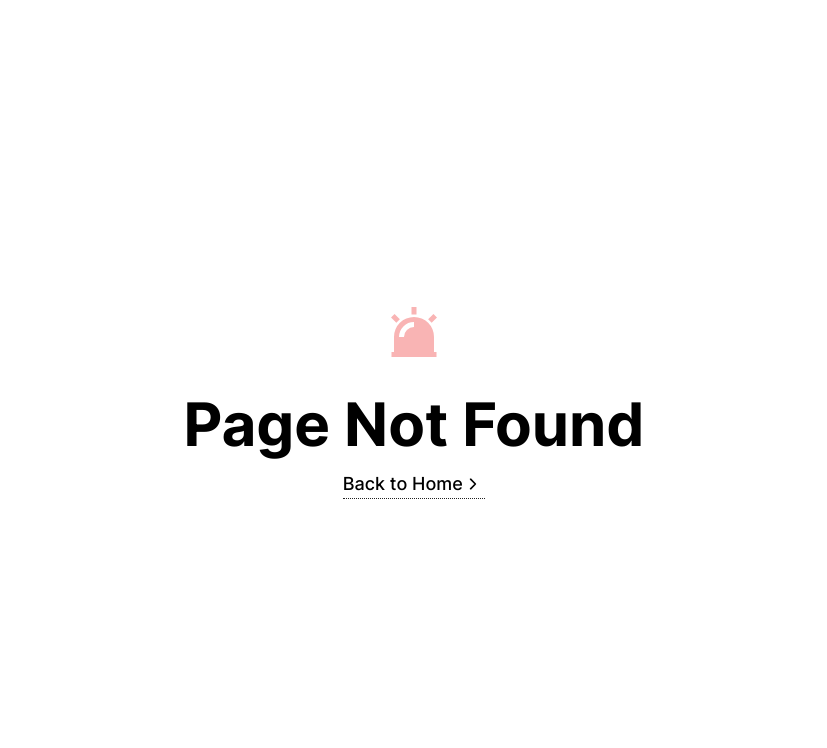
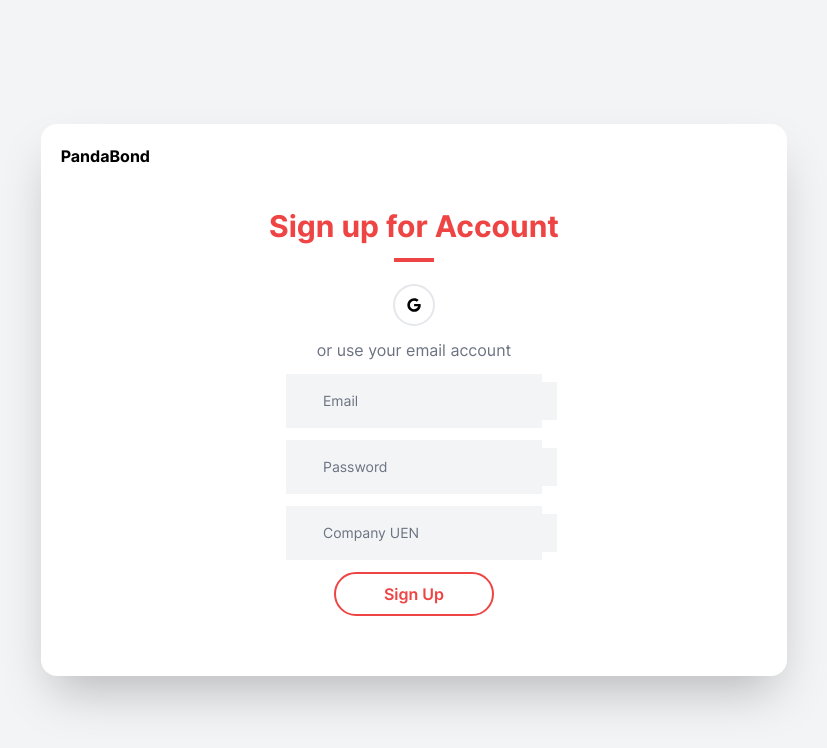
Before and after one commit to fintech-month-hackathon-2023/pandabond_frontend, a Next.js app: page /login/SignUpPage in a window 1280 px wide. Before the commit this address had no page. Shown: the top 748 px of the page, without its empty margins (226-1053 px from the left). Built offline with nearby package versions, Linux system fonts and the light colour scheme.

Commit message:
feat: signup page barebones, lacking upload file

```diff
--- a/src/components/landingpage/ServicesDisplay.tsx
+++ b/src/components/landingpage/ServicesDisplay.tsx
@@ -1,6 +1,7 @@
+import Link from 'next/link';
 import { FC, useState } from 'react';
+
 import ServiceDisplay from './ServiceDisplay';
-import Link from 'next/link';
 
 const ServicesDisplay: FC = () => {
   const [isModalOpen, setIsModalOpen] = useState(false);
@@ -34,12 +35,12 @@ const ServicesDisplay: FC = () => {
       <ServiceDisplay
         setService={setService}
         setIsModalOpen={setIsModalOpen}
-        service={'Create Your Own Bonds'}
+        service='Create Your Own Bonds'
       />
       <ServiceDisplay
         setService={setService}
         setIsModalOpen={setIsModalOpen}
-        service={'purchase bonds'}
+        service='purchase bonds'
       />
     </div>
   );
--- a/src/components/navbar/SignButton.tsx
+++ b/src/components/navbar/SignButton.tsx
@@ -1,5 +1,5 @@
+import Link from 'next/link';
 import { FC, useState } from 'react';
-import Link from 'next/link';
 
 type SignButtonProps = {
   children: string;
--- a/src/pages/login/index.tsx
+++ b/src/pages/login/SignUpPage.tsx
@@ -1,26 +1,27 @@
 import Head from 'next/head';
-import type { NextPage } from 'next';
+import React from 'react';
+import { BsShop } from 'react-icons/bs';
 import { FaGoogle, FaRegEnvelope } from 'react-icons/fa';
 import { MdLockOutline } from 'react-icons/md';
 
 import UnstyledLink from '@/components/links/UnstyledLink';
 
-const SignInPage: NextPage = () => {
+export default function SignUpPage() {
   return (
     <div className='flex min-h-screen flex-col items-center justify-center bg-gray-100 py-2'>
       <Head>
-        <title> Sign In </title>
+        <title> Sign Up </title>
       </Head>
 
       <main className='flex w-full flex-1 flex-col items-center justify-center px-20 text-center'>
         <div className='flex w-2/3 max-w-4xl rounded-2xl bg-white shadow-2xl'>
-          <div className='w-3/5 p-5'>
+          <div className='w-full p-5'>
             <div className='text-left font-bold'>
               <UnstyledLink href='/'> PandaBond </UnstyledLink>
             </div>
             <div className='py-10'>
               <h2 className='mb-2 text-3xl font-bold text-red-500'>
-                Sign in to Account
+                Sign up for Account
               </h2>
               <div className='mb-2 inline-block w-10 border-2 border-red-500'></div>
               <div className='my-2 flex justify-center'>
@@ -52,14 +53,14 @@ const SignInPage: NextPage = () => {
                     className='flex-1 border-transparent bg-gray-100 text-sm'
                   />
                 </div>
-                <div className='mb-5 flex w-64 justify-between'>
-                  <label className='flex items-center text-xs'>
-                    <input type='checkbox' name='remember' className='mr-1' />
-                    Remember Me
-                  </label>
-                  <a href='#' className='text-xs'>
-                    Forgot Password?
-                  </a>
+                <div className='mb-3 flex w-64 items-center bg-gray-100 p-2'>
+                  <BsShop className='m-2 text-gray-400' />
+                  <input
+                    type='password'
+                    name='password'
+                    placeholder='Company UEN'
+                    className='flex-1 border-transparent bg-gray-100 text-sm'
+                  />
                 </div>
                 <a
                   href='#'
@@ -70,20 +71,8 @@ const SignInPage: NextPage = () => {
               </div>
             </div>
           </div>
-          <div className='w-2/5 rounded-tr-2xl rounded-br-2xl bg-red-500 py-36 px-12 text-white'>
-            <h2 className='mb-2 text-3xl font-bold'>Don't have an account?</h2>
-            <div className='mb-2 inline-block w-10 border-2 border-white'></div>
-            <p className='mb-10'>Sign up now!</p>
-            <UnstyledLink
-              href='/SignUpPage'
-              className='inline-block rounded-full border-2 border-white px-12 py-2 font-semibold hover:bg-white hover:text-red-500'
-            >
-              Sign Up
-            </UnstyledLink>
-          </div>
         </div>
       </main>
     </div>
   );
-};
-export default SignInPage;
+}
```
Also changed, not shown: src/pages/index.tsx (+4 -4 lines).
